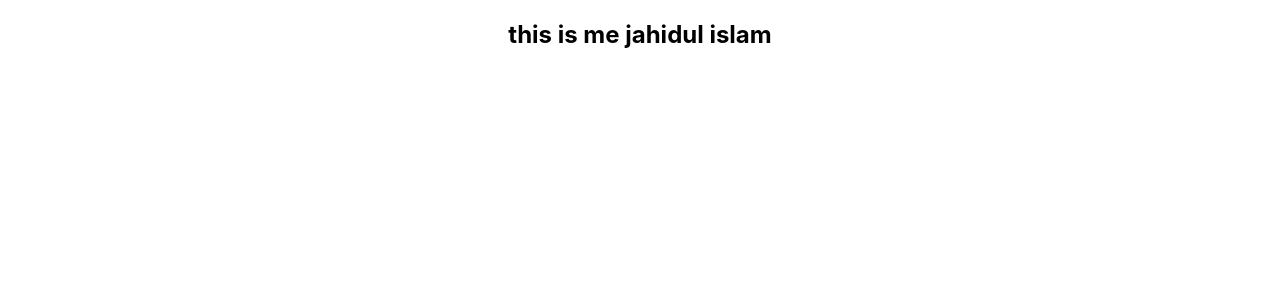
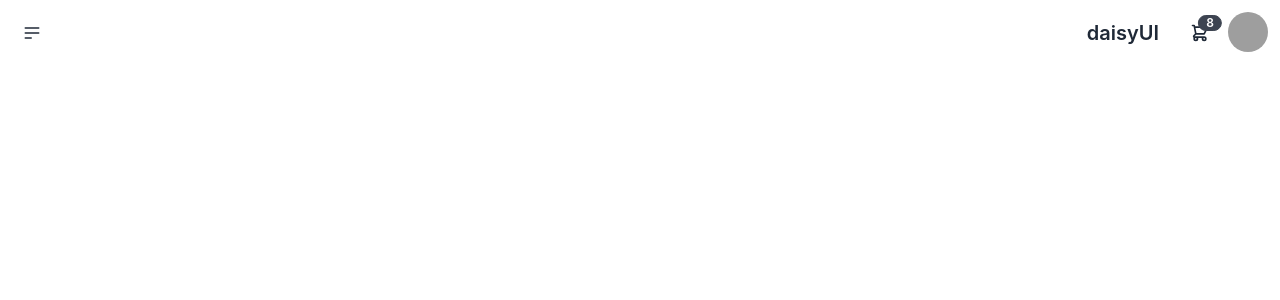
Before and after one commit to jahidulislam123/react_practice, a React (Create React App) app: page / in a window 1280 px wide. Shown: the top 300 px of the page. Built offline with nearby package versions, Linux system fonts and the light colour scheme; grey boxes are pictures that could not be loaded.

Commit message:
navbar_added

```diff
--- a/package.json
+++ b/package.json
@@ -6,6 +6,7 @@
     "@testing-library/jest-dom": "^5.16.5",
     "@testing-library/react": "^13.4.0",
     "@testing-library/user-event": "^13.5.0",
+    "daisyui": "^2.51.5",
     "react": "^18.2.0",
     "react-dom": "^18.2.0",
     "react-scripts": "5.0.1",
@@ -34,5 +35,8 @@
       "last 1 firefox version",
       "last 1 safari version"
     ]
+  },
+  "devDependencies": {
+    "tailwindcss": "^3.2.7"
   }
 }
--- a/src/App.js
+++ b/src/App.js
@@ -1,10 +1,11 @@
 import logo from './logo.svg';
 import './App.css';
+import Navbar from './Pages/Shared/Navbar/Navbar';
 
 function App() {
   return (
     <div className="App">
-      <h2>this is me jahidul islam </h2>
+      <Navbar></Navbar>
     </div>
   );
 }
--- /dev/null
+++ b/src/Pages/Shared/Navbar/Navbar.js
@@ -0,0 +1,63 @@
+import React from 'react';
+
+const Navbar = () => {
+    return (
+        <div>
+           <div class="navbar bg-base-100">
+  <div class="flex-1">
+  <div class="dropdown">
+      <label tabindex="0" class="btn btn-ghost btn-circle">
+        <svg xmlns="http://www.w3.org/2000/svg" class="h-5 w-5" fill="none" viewBox="0 0 24 24" stroke="currentColor"><path stroke-linecap="round" stroke-linejoin="round" stroke-width="2" d="M4 6h16M4 12h16M4 18h7" /></svg>
+      </label>
+      <ul tabindex="0" class="menu menu-compact dropdown-content mt-3 p-2 shadow bg-base-100 rounded-box w-52">
+        <li><a>Homepage</a></li>
+        <li><a>Portfolio</a></li>
+        <li><a>About</a></li>
+      </ul>
+    </div>
+  </div>
+  <div class="navbar-center">
+    <a class="btn btn-ghost normal-case text-xl">daisyUI</a>
+  </div>
+  <div class="flex-none">
+    <div class="dropdown dropdown-end">
+      <label tabindex="0" class="btn btn-ghost btn-circle">
+        <div class="indicator">
+          <svg xmlns="http://www.w3.org/2000/svg" class="h-5 w-5" fill="none" viewBox="0 0 24 24" stroke="currentColor"><path stroke-linecap="round" stroke-linejoin="round" stroke-width="2" d="M3 3h2l.4 2M7 13h10l4-8H5.4M7 13L5.4 5M7 13l-2.293 2.293c-.63.63-.184 1.707.707 1.707H17m0 0a2 2 0 100 4 2 2 0 000-4zm-8 2a2 2 0 11-4 0 2 2 0 014 0z" /></svg>
+          <span class="badge badge-sm indicator-item">8</span>
+        </div>
+      </label>
+      <div tabindex="0" class="mt-3 card card-compact dropdown-content w-52 bg-base-100 shadow">
+        <div class="card-body">
+          <span class="font-bold text-lg">8 Items</span>
+          <span class="text-info">Subtotal: $999</span>
+          <div class="card-actions">
+            <button class="btn btn-primary btn-block">View cart</button>
+          </div>
+        </div>
+      </div>
+    </div>
+    <div class="dropdown dropdown-end">
+      <label tabindex="0" class="btn btn-ghost btn-circle avatar">
+        <div class="w-10 rounded-full">
+          <img src="https://images.unsplash.com/photo-1575936123452-b67c3203c357?ixlib=rb-4.0.3&ixid=MnwxMjA3fDB8MHxzZWFyY2h8Mnx8aW1hZ2V8ZW58MHx8MHx8&w=1000&q=80" />
+        </div>
+      </label>
+      <ul tabindex="0" class="menu menu-compact dropdown-content mt-3 p-2 shadow bg-base-100 rounded-box w-52">
+        <li>
+          <a class="justify-between">
+            Profile
+            <span class="badge">New</span>
+          </a>
+        </li>
+        <li><a>Settings</a></li>
+        <li><a>Logout</a></li>
+      </ul>
+    </div>
+  </div>
+</div>
+        </div>
+    );
+};
+
+export default Navbar;
--- a/src/index.css
+++ b/src/index.css
@@ -1,3 +1,8 @@
+
+@tailwind base;
+@tailwind components;
+@tailwind utilities;
+
 body {
   margin: 0;
   font-family: -apple-system, BlinkMacSystemFont, 'Segoe UI', 'Roboto', 'Oxygen',
--- /dev/null
+++ b/tailwind.config.js
@@ -0,0 +1,8 @@
+/** @type {import('tailwindcss').Config} */
+module.exports = {
+  content: ["./src/**/*.{html,js}"],
+  theme: {
+    extend: {},
+  },
+  plugins: [require("daisyui")],
+}
```
Also changed, not shown: src/Pages/Shared/Footer/Footer.js (added), src/Pages/Shared/Footer/Fotter.css (added), src/Pages/Shared/Navbar/Navbar.css (added), 1 other file (tests, documents, lock files or other folders).
